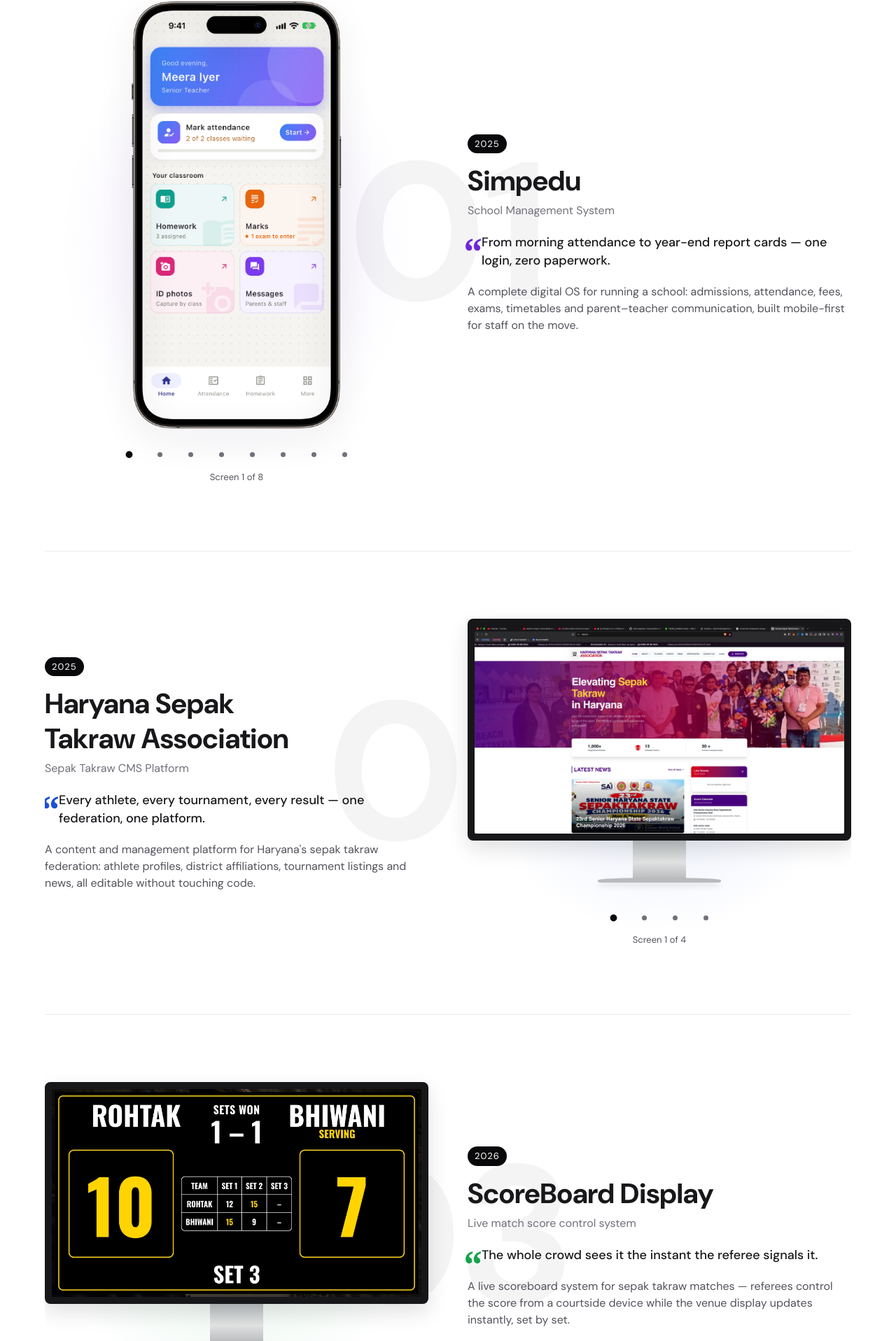
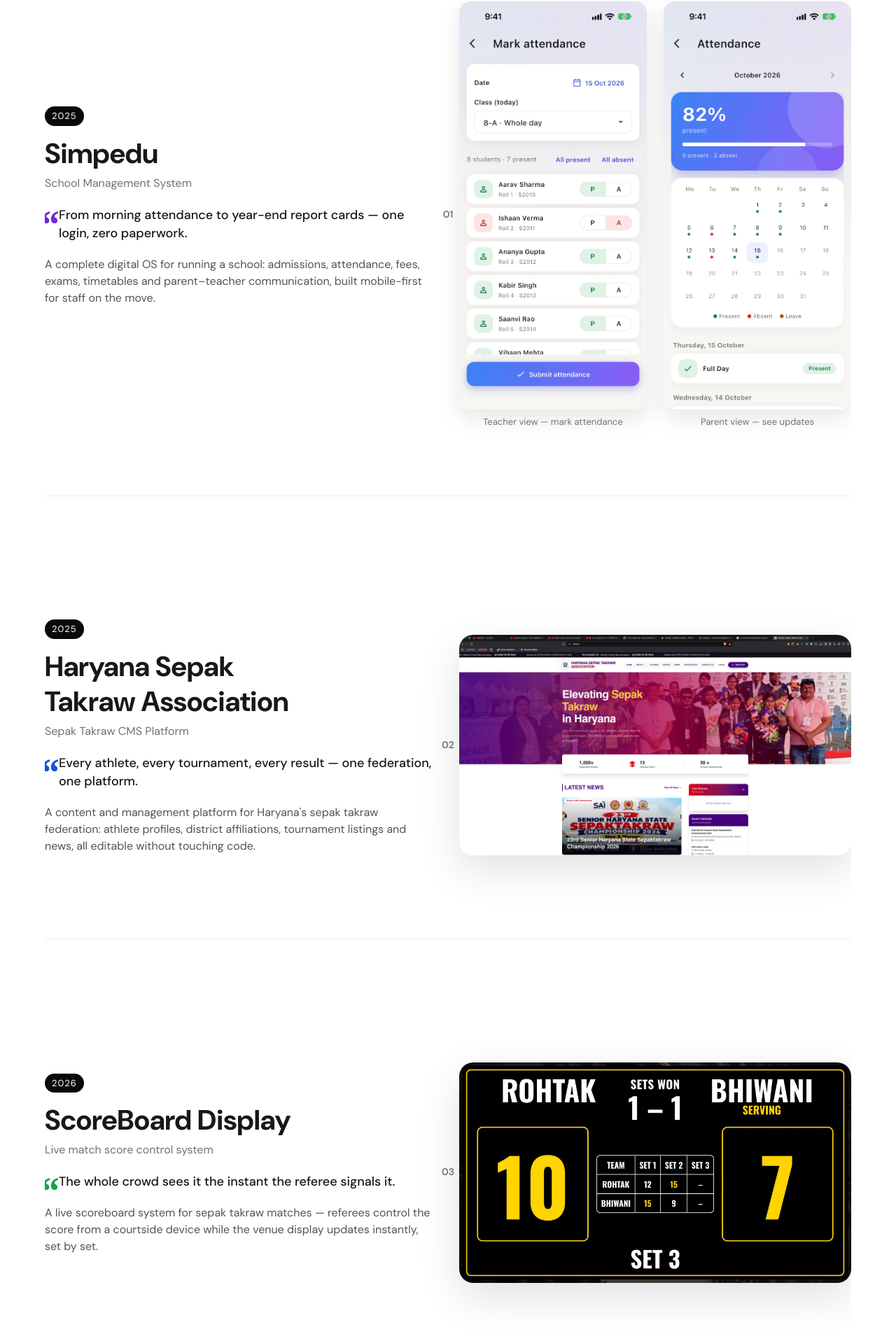
Before and after one commit to Geltrax69/new_Company, a React (Vite) app: page /work in a window 1280 px wide. Shown: the part 420-2336 px from the top of the page at 70% size. Built offline with nearby package versions, Linux system fonts and the light colour scheme.

Commit message:
feat: distinct project compositions + workflow sequence per prompt
- Work page: 4 unique layouts (school duo, federation wide, scoreboard hero, commerce phones)
- Home: 'How it works' 3-step workflow (overview → teacher → parent)
- Uses real product screenshots with honest captions

```diff
--- a/src/pages/Home.jsx
+++ b/src/pages/Home.jsx
@@ -147,6 +147,31 @@ export default function Home() {
           </div>
           <p className="hero-caption">Real product screenshots — Simpedu school platform</p>
         </Reveal>
+      </Section>
+
+      <Section className="workflow-sequence">
+        <Reveal>
+          <p className="eyebrow">How it works</p>
+          <h2 className="heading">One workflow, three views.</h2>
+          <p className="body-lg">The school day, from office to classroom to home.</p>
+        </Reveal>
+        <div className="workflow-steps">
+          <Reveal className="workflow-step" delay={0}>
+            <img src="/work/school/desktop-1.webp" alt="School office dashboard overview" loading="lazy" />
+            <h3>1. Office overview</h3>
+            <p>Admins see attendance, fees, and staff status at a glance.</p>
+          </Reveal>
+          <Reveal className="workflow-step" delay={0.1}>
+            <img src="/work/school/phone-8.webp" alt="Teacher marking attendance on mobile" loading="lazy" />
+            <h3>2. Teacher action</h3>
+            <p>Teachers mark attendance from the classroom in seconds.</p>
+          </Reveal>
+          <Reveal className="workflow-step" delay={0.2}>
+            <img src="/work/school/phone-4.webp" alt="Parent viewing attendance updates" loading="lazy" />
+            <h3>3. Parent view</h3>
+            <p>Parents see updates instantly, no phone calls needed.</p>
+          </Reveal>
+        </div>
       </Section>
 
       <Section className="services">
--- a/src/pages/Work.jsx
+++ b/src/pages/Work.jsx
@@ -17,21 +17,79 @@ export default function Work() {
       </div>
 
       <Section className="case-list">
-        {CASES.map((c, i) => (
-          <Reveal key={c.title} as="article" className="case" delay={i * 0.04}>
-            <span className="case-index">{String(i + 1).padStart(2, '0')}</span>
-            <div className="case-visual">
-              <DeviceShowcase images={c.images} kind={c.kind} glow={c.color} label={c.title} />
-            </div>
-            <div className="case-copy">
-              <span className="case-year">{c.year}</span>
-              <h2>{c.title}</h2>
-              <p className="case-tag">{c.tag}</p>
-              <p className="case-quote" style={{ '--case-accent': c.color }}>{c.quote}</p>
-              <p className="case-desc">{c.desc}</p>
-            </div>
-          </Reveal>
-        ))}
+        {/* 01 School: dual workflow panels */}
+        <Reveal as="article" className="case case-school" delay={0}>
+          <span className="case-index">01</span>
+          <div className="case-copy">
+            <span className="case-year">{CASES[0].year}</span>
+            <h2>{CASES[0].title}</h2>
+            <p className="case-tag">{CASES[0].tag}</p>
+            <p className="case-quote" style={{ '--case-accent': CASES[0].color }}>{CASES[0].quote}</p>
+            <p className="case-desc">{CASES[0].desc}</p>
+          </div>
+          <div className="case-duo">
+            <figure>
+              <img src="/work/school/phone-8.webp" alt="Teacher marking attendance on mobile" loading="lazy" />
+              <figcaption>Teacher view — mark attendance</figcaption>
+            </figure>
+            <figure>
+              <img src="/work/school/phone-4.webp" alt="Parent viewing attendance on mobile" loading="lazy" />
+              <figcaption>Parent view — see updates</figcaption>
+            </figure>
+          </div>
+        </Reveal>
+
+        {/* 02 Federation: large desktop canvas */}
+        <Reveal as="article" className="case case-federation" delay={0.04}>
+          <span className="case-index">02</span>
+          <div className="case-copy">
+            <span className="case-year">{CASES[1].year}</span>
+            <h2>{CASES[1].title}</h2>
+            <p className="case-tag">{CASES[1].tag}</p>
+            <p className="case-quote" style={{ '--case-accent': CASES[1].color }}>{CASES[1].quote}</p>
+            <p className="case-desc">{CASES[1].desc}</p>
+          </div>
+          <div className="case-wide">
+            <img src="/work/sepaktakraw/desktop-1.webp" alt="Haryana Sepak Takraw Association website homepage" loading="lazy" />
+          </div>
+        </Reveal>
+
+        {/* 03 ScoreBoard: dominant wide display */}
+        <Reveal as="article" className="case case-scoreboard" delay={0.08}>
+          <span className="case-index">03</span>
+          <div className="case-copy">
+            <span className="case-year">{CASES[2].year}</span>
+            <h2>{CASES[2].title}</h2>
+            <p className="case-tag">{CASES[2].tag}</p>
+            <p className="case-quote" style={{ '--case-accent': CASES[2].color }}>{CASES[2].quote}</p>
+            <p className="case-desc">{CASES[2].desc}</p>
+          </div>
+          <div className="case-hero-img">
+            <img src="/work/scoreboard/desktop-1.webp" alt="Live scoreboard display showing match score" loading="lazy" />
+          </div>
+        </Reveal>
+
+        {/* 04 Uniminute: phone pairing */}
+        <Reveal as="article" className="case case-commerce" delay={0.12}>
+          <span className="case-index">04</span>
+          <div className="case-copy">
+            <span className="case-year">{CASES[3].year}</span>
+            <h2>{CASES[3].title}</h2>
+            <p className="case-tag">{CASES[3].tag}</p>
+            <p className="case-quote" style={{ '--case-accent': CASES[3].color }}>{CASES[3].quote}</p>
+            <p className="case-desc">{CASES[3].desc}</p>
+          </div>
+          <div className="case-duo case-phones">
+            <figure>
+              <img src="/work/uniminute/phone-5.webp" alt="Uniminute product listing on mobile" loading="lazy" />
+              <figcaption>Browse products</figcaption>
+            </figure>
+            <figure>
+              <img src="/work/uniminute/phone-3.webp" alt="Uniminute checkout on mobile" loading="lazy" />
+              <figcaption>Checkout</figcaption>
+            </figure>
+          </div>
+        </Reveal>
       </Section>
 
       <Section className="contact" id="contact">
--- a/src/styles.css
+++ b/src/styles.css
@@ -594,3 +594,31 @@ p { text-wrap: pretty; }
   .hero-phone { right: 8px; bottom: -24px; width: 32%; }
   .hero-caption { margin-top: 36px; }
 }
+
+/* Distinct project compositions */
+.case { display: grid; gap: 32px; margin-bottom: 80px; }
+.case-index { font-size: 14px; color: var(--color-steel); font-weight: 600; }
+.case-duo { display: grid; grid-template-columns: 1fr 1fr; gap: 24px; }
+.case-duo figure { margin: 0; }
+.case-duo img { width: 100%; border-radius: 16px; box-shadow: 0 12px 32px rgba(0,0,0,0.1); display: block; }
+.case-duo figcaption { font-size: 13px; color: var(--color-steel); margin-top: 8px; text-align: center; }
+.case-wide img, .case-hero-img img { width: 100%; border-radius: 20px; box-shadow: 0 20px 60px rgba(0,0,0,0.12); display: block; }
+.case-hero-img img { aspect-ratio: 16/9; object-fit: cover; }
+.case-phones img { max-width: 280px; margin: 0 auto; }
+
+@media (max-width: 768px) {
+  .case-duo { grid-template-columns: 1fr; }
+}
+
+/* Workflow sequence */
+.workflow-sequence { padding: 80px 0; }
+.workflow-steps { display: grid; grid-template-columns: repeat(3, 1fr); gap: 32px; margin-top: 48px; }
+.workflow-step { text-align: center; }
+.workflow-step img { width: 100%; max-width: 280px; border-radius: 16px; box-shadow: 0 12px 32px rgba(0,0,0,0.1); margin: 0 auto 20px; display: block; }
+.workflow-step:first-child img { max-width: 100%; }
+.workflow-step h3 { font-size: 20px; margin-bottom: 8px; }
+.workflow-step p { color: var(--color-steel); font-size: 15px; }
+
+@media (max-width: 768px) {
+  .workflow-steps { grid-template-columns: 1fr; }
+}
```
